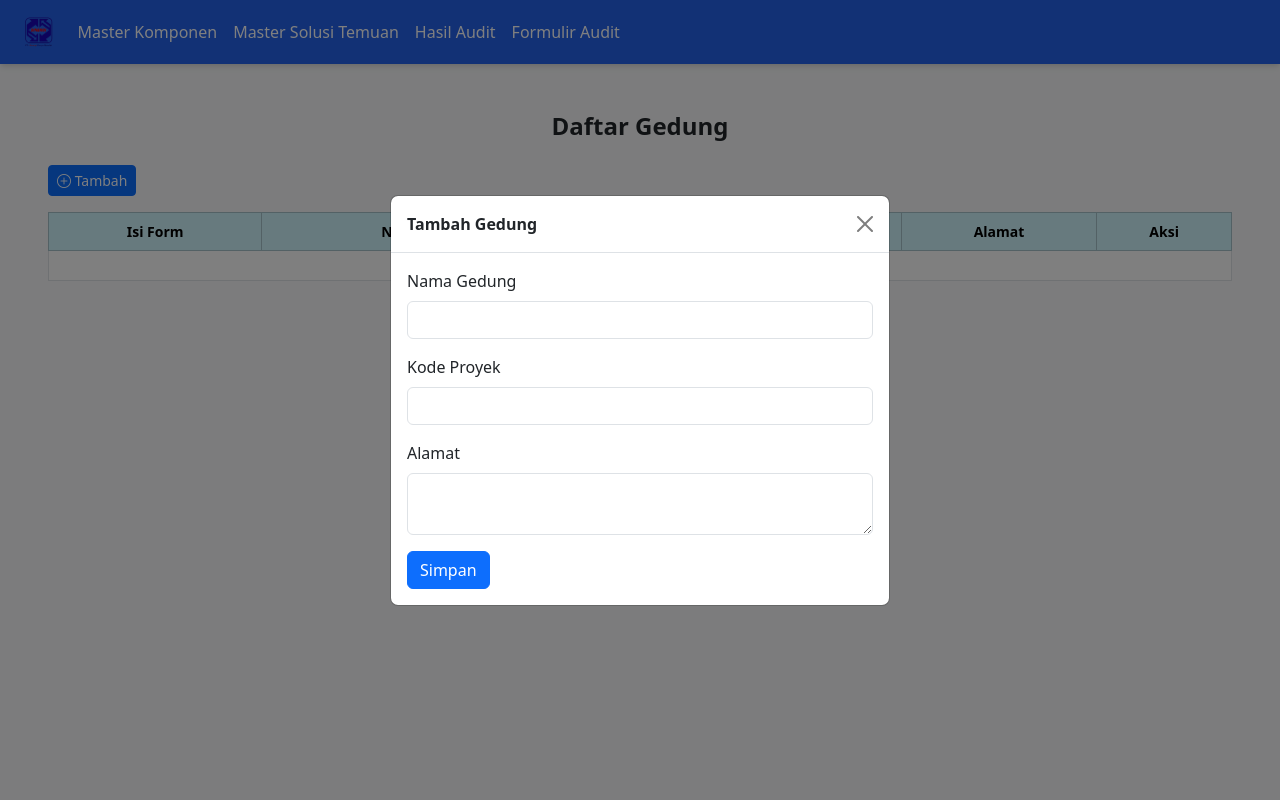
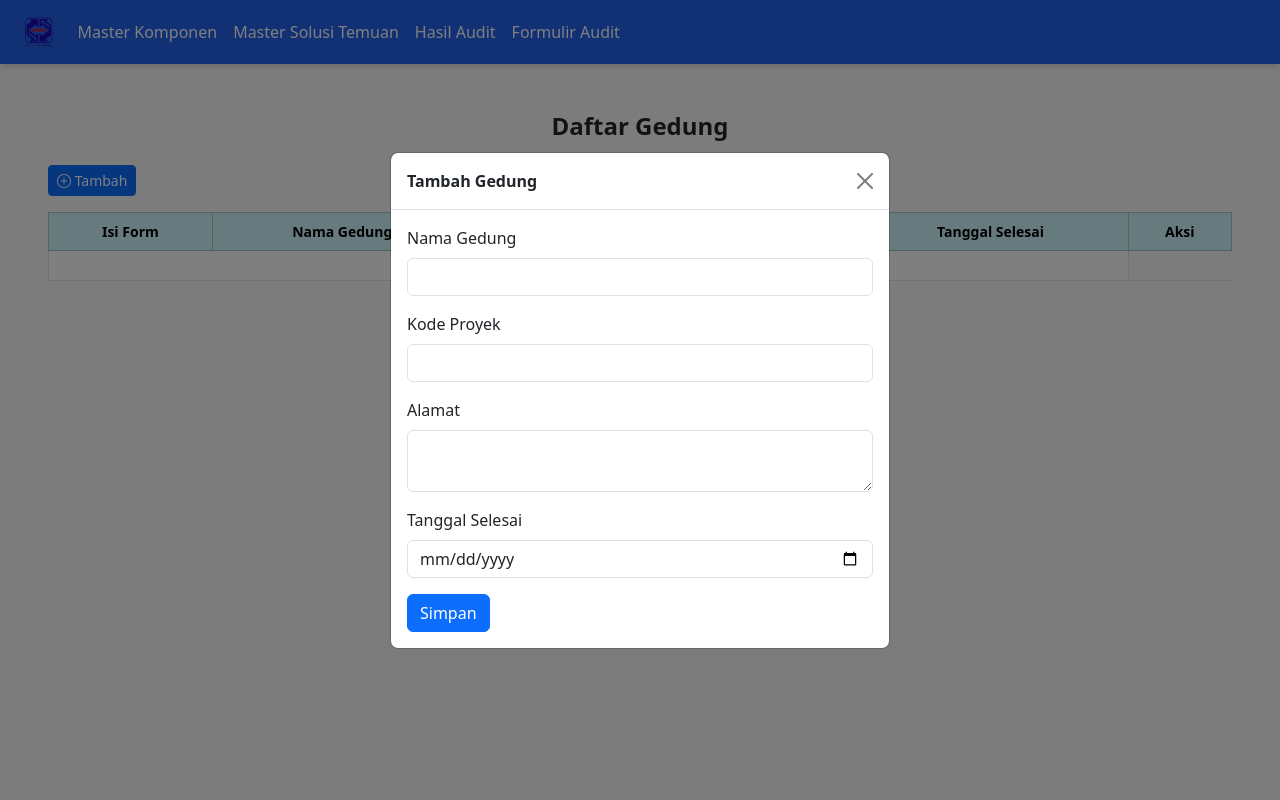
Before and after one commit to adam-webdev/novan, a PHP site: page /Index/Project/Identitas_Gedung.php in a window 1280 px wide, after a click on "Tambah". Run offline with PHP 8.4, Linux system fonts and the light colour scheme; data that the repository does not hold is empty; some libraries are stand-ins or nearby versions.

Commit message:
edit export data excel

```diff
--- a/Index/Project/Hasil_Audit_Tower.php
+++ b/Index/Project/Hasil_Audit_Tower.php
@@ -178,7 +178,7 @@ if (isset($_GET['id_gedung'])) {
 
     <div class="btn-group btn-sm mb-3" role="group" aria-label="Export Buttons">
       <!-- Tombol Export Excel -->
-      <a href="../../../SINERGI/export-excel/test.php?id_gedung=<?= $id_gedung ?>">
+      <a href="../../../SINERGI/export-excel/export.php?id_gedung=<?= $id_gedung ?>" target="_blank">
         <button id="exportExcel" class="btn btn-success btn-sm" title="Export to Excel"><i
             class="fas fa-file-excel"></i></button>
       </a>
--- a/Index/Project/Identitas_Gedung.php
+++ b/Index/Project/Identitas_Gedung.php
@@ -19,30 +19,40 @@ $result = $conn->query($sql);
   <style>
   @media (max-width: 576px) {
     table {
-            font-size: 12px; /* Kurangi ukuran font */
-            word-wrap: break-word; /* Pecah kata jika terlalu panjang */
+      font-size: 12px;
+      /* Kurangi ukuran font */
+      word-wrap: break-word;
+      /* Pecah kata jika terlalu panjang */
     }
 
-            th, td {
-            white-space: nowrap; /* Hindari teks yang memanjang keluar */
+    th,
+    td {
+      white-space: nowrap;
+      /* Hindari teks yang memanjang keluar */
     }
 
     .table-responsive {
-            overflow-x: auto; /* Memungkinkan scroll horizontal jika dibutuhkan */
+      overflow-x: auto;
+      /* Memungkinkan scroll horizontal jika dibutuhkan */
     }
 
 
     .modal-dialog {
-            max-width: 90%; /* Kurangi ukuran modal */
-            margin: 1rem auto; /* Tambahkan jarak di sisi atas dan bawah */
+      max-width: 90%;
+      /* Kurangi ukuran modal */
+      margin: 1rem auto;
+      /* Tambahkan jarak di sisi atas dan bawah */
     }
 
     .modal-content {
-            font-size: 14px; /* Kurangi ukuran font untuk menghemat ruang */
+      font-size: 14px;
+      /* Kurangi ukuran font untuk menghemat ruang */
     }
 
-            .modal-header, .modal-footer {
-            padding: 1rem; /* Kurangi padding di bagian header dan footer */
+    .modal-header,
+    .modal-footer {
+      padding: 1rem;
+      /* Kurangi padding di bagian header dan footer */
     }
   }
   </style>
@@ -56,11 +66,7 @@ $result = $conn->query($sql);
       <div class="flex items-center">
         <!-- Logo -->
         <div class="mr-6">
-                <img
-                    src="../../IMG/Logo_Sinergi.png"
-                    alt="Your Company"
-                    class="h-8 w-auto"
-                />
+          <img src="../../IMG/Logo_Sinergi.png" alt="Your Company" class="h-8 w-auto" />
         </div>
 
         <!-- Menu Desktop -->
@@ -74,13 +80,11 @@ $result = $conn->query($sql);
 
       <!-- Hamburger Menu (Mobile) -->
       <div class="md:hidden">
-            <button
-                class="text-white focus:outline-none"
-                onclick="toggleMobileMenu()"
-                aria-label="Open main menu"
-            >
-                <svg xmlns="http://www.w3.org/2000/svg" class="h-6 w-6" fill="none" viewBox="0 0 24 24" stroke-width="1.5" stroke="currentColor">
-                    <path stroke-linecap="round" stroke-linejoin="round" d="M3.75 6.75h16.5M3.75 12h16.5m-16.5 5.25h16.5"></path>
+        <button class="text-white focus:outline-none" onclick="toggleMobileMenu()" aria-label="Open main menu">
+          <svg xmlns="http://www.w3.org/2000/svg" class="h-6 w-6" fill="none" viewBox="0 0 24 24" stroke-width="1.5"
+            stroke="currentColor">
+            <path stroke-linecap="round" stroke-linejoin="round" d="M3.75 6.75h16.5M3.75 12h16.5m-16.5 5.25h16.5">
+            </path>
           </svg>
         </button>
       </div>
@@ -92,7 +96,8 @@ $result = $conn->query($sql);
     <div class="border-t pt-2">
       <p class="text-gray-600 font-semibold">Master</p>
       <a href="../../View/Master/Master_Komponen.php" class="block px-4 py-2 hover:bg-gray-100">Master komponen</a>
-        <a href="../../View/Master/Master_Solusi.php" class="block px-4 py-2 hover:bg-gray-100">Master Solusi dan Temuan</a>
+      <a href="../../View/Master/Master_Solusi.php" class="block px-4 py-2 hover:bg-gray-100">Master Solusi dan
+        Temuan</a>
     </div>
     <div class="border-t pt-2">
       <p class="text-gray-600 font-semibold">Audit</p>
@@ -113,7 +118,8 @@ $result = $conn->query($sql);
   <!-- Tabel Master Gedung -->
   <div class="container-fluid p-5">
     <h1 class="text-center mb-4 fs-4 fw-bold">Daftar Gedung</h1>
-        <button type="button" class="btn btn-primary mb-3 btn-sm" data-bs-toggle="modal" data-bs-target="#tambahModal"><i class="bi bi-plus-circle"></i> Tambah</button>
+    <button type="button" class="btn btn-primary mb-3 btn-sm" data-bs-toggle="modal" data-bs-target="#tambahModal"><i
+        class="bi bi-plus-circle"></i> Tambah</button>
     <div class="table-responsive">
       <table class="table table-sm table-bordered text-center">
         <thead class="table-info ">
@@ -122,13 +128,19 @@ $result = $conn->query($sql);
             <th scope="col" class="py-2 px-2 small">Nama Gedung</th>
             <th scope="col" class="py-2 px-2 small">Kode Proyek</th>
             <th scope="col" class="py-2 px-2 small">Alamat</th>
+            <th scope="col" class="py-2 px-2 small">Tanggal Selesai</th>
             <th scope="col" class="py-2 px-2 text-center small">Aksi</th>
           </tr>
         </thead>
         <tbody>
           <?php
+                    $selesai = null;
                     if ($result->num_rows > 0) {
                         while ($row = $result->fetch_assoc()) {
+                            $selesai = $row['selesai']; // Format Y-m-d H:i:s dari database
+                            // Ubah ke format Y-m-d\TH:i untuk input datetime-local
+
+
                             echo "<tr>";
                             echo "<td class='py-2 px-2 text-center small'>";
                             echo "<button class='btn btn-warning btn-sm me-1 mb-1 mb-md-0' data-bs-toggle='modal' data-bs-target='#ubahModal' onclick='setModalData(" . json_encode($row) . ")'>";
@@ -141,6 +153,7 @@ $result = $conn->query($sql);
                             echo "<td class='py-2 px-2 small'>" . htmlspecialchars($row['nama_gedung']) . "</td>";
                             echo "<td class='py-2 px-2 small'>" . htmlspecialchars($row['project_code']) . "</td>";
                             echo "<td class='py-2 px-2 small'>" . htmlspecialchars($row['address']) . "</td>";
+                            echo "<td class='py-2 px-2 small'>" . $row['selesai'] . "</td>";
 
                             echo "<td class='py-2 px-2 text-center small'>";
                             echo "<a href='Hasil_Audit_Tower.php?id_gedung=" . urlencode($row['id_gedung']) . "' class='btn btn-success btn-sm'>";
@@ -182,6 +195,10 @@ $result = $conn->query($sql);
               <label for="address" class="form-label">Alamat</label>
               <textarea class="form-control" id="address" name="address" required></textarea>
             </div>
+            <div class="mb-3">
+              <label for="selesai" class="form-label">Tanggal Selesai</label>
+              <input class="form-control" type="date" id="modal-selesai" name="selesai">
+            </div>
             <button type="submit" class="btn btn-primary">Simpan</button>
           </form>
         </div>
@@ -214,13 +231,16 @@ $result = $conn->query($sql);
               <label for="modal-address" class="form-label">Alamat</label>
               <textarea class="form-control" id="modal-address" name="address" required></textarea>
             </div>
+            <div class="mb-3">
+              <label for="selesai" class="form-label">Tanggal Selesai</label>
+              <input class="form-control" type="date" id="modal-selesai" name="selesai">
+            </div>
             <button type="submit" class="btn btn-primary">Update</button>
           </form>
         </div>
       </div>
     </div>
   </div>
-
 
   <!-- Modal Informasi Hapus -->
   <div class="modal fade" id="hapusModal" tabindex="-1" aria-labelledby="hapusModalLabel" aria-hidden="true">
@@ -248,7 +268,9 @@ $result = $conn->query($sql);
     document.getElementById('modal-nama_gedung').value = rowData.nama_gedung;
     document.getElementById('modal-project_code').value = rowData.project_code;
     document.getElementById('modal-address').value = rowData.address;
+    document.getElementById('modal-selesai').value = rowData.selesai.format('Y-m-d');
   }
+
   // Scrip Hapus Data Gedung
   function setHapusId(idGedung) {
     document.getElementById('hapus-id_gedung').value = idGedung;
```
Also changed, not shown: Index/Project/Proses/proses_gedung.php (+9 -6 lines), export-excel/export.php (renamed from export-excel/test.php, +52 -19 lines), Index/Project/Formulir_Komponen.php (indentation only), 3 other files. Lines whose indentation alone changed are shown as unchanged.
